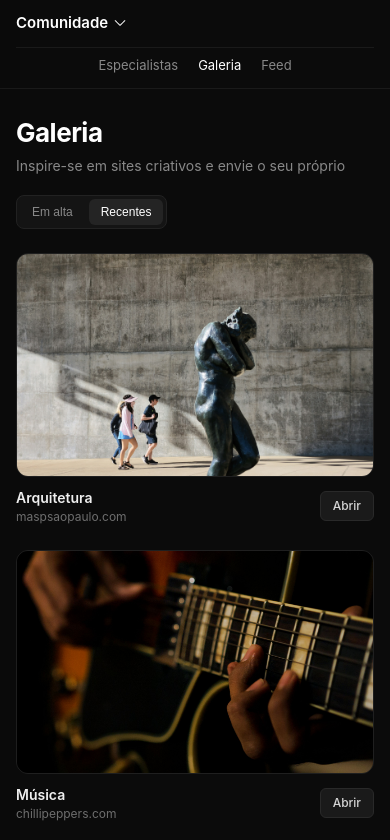
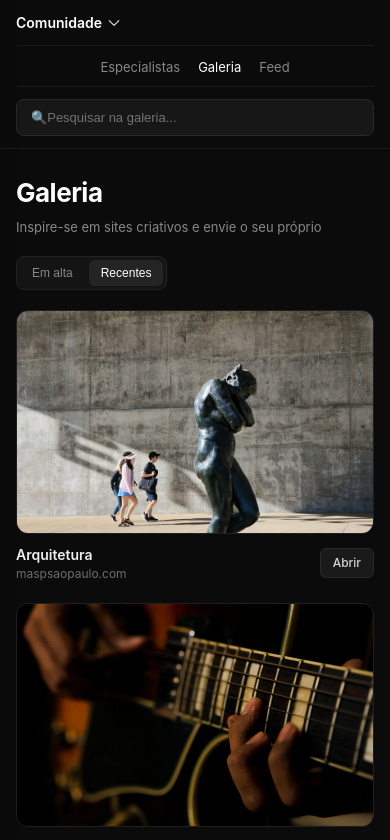
Before and after one commit to arthurzhfmn/ads-faculdade, a PHP site: page / in a window 390 px wide. Shown: the top 840 px of the page. Run offline with PHP 8.4, Linux system fonts and the light colour scheme.

Commit message:
Update style.css

```diff
--- a/2-semestre/desenvolvimento-web-responsivo/atividade-layout/css/style.css
+++ b/2-semestre/desenvolvimento-web-responsivo/atividade-layout/css/style.css
@@ -5,6 +5,12 @@
   margin: 0;
   padding: 0;
   box-sizing: border-box;
+}
+
+html, body {
+  width: 100%;
+  max-width: 100vw;
+  overflow-x: hidden;
 }
 
 body {
@@ -245,61 +251,110 @@ main h2 {
   border-color: #3a3a3a;
 }
 
+.busca-mobile {
+  display: none;
+  margin-bottom: 24px;
+}
+
+.busca-mobile input {
+  width: 100%;
+  background-color: #1a1a1a;
+  border: 1px solid #2d2d2d;
+  border-radius: 8px;
+  color: #ffffff;
+  padding: 10px 14px;
+  font-size: 13px;
+  outline: none;
+  box-sizing: border-box;
+}
+
+.busca-mobile input:focus {
+  border-color: #444444;
+}
+
+.busca-mobile input::placeholder {
+  color: #737373;
+}
 /* ==========================================================================
-   RESPONSIVIDADE (TELAS MENORES / CELULAR)
+   RESPONSIVIDADE (MOBILE / TELAS ATÉ 768px)
    ========================================================================== */
 @media (max-width: 768px) {
   header {
     padding: 12px 16px;
+    width: 100%;
+    box-sizing: border-box;
   }
 
+  /* No mobile, desmonta a grade de 3 colunas e empilha em linhas limpas */
   header > ul {
     display: flex;
     flex-direction: column;
     align-items: stretch;
     gap: 12px;
+    width: 100%;
   }
 
+  /* Linha 1: Botão Comunidade */
   header ul .left {
+    justify-self: auto;
     display: flex;
     align-items: center;
     justify-content: flex-start;
   }
 
   header ul .left a {
-    font-size: 15px;
+    font-size: 14px;
   }
 
+  /* Linha 2: Links (Especialistas, Galeria, Feed) centralizados */
   header ul .centro {
+    justify-self: auto;
     display: flex;
     justify-content: center;
     align-items: center;
-    gap: 20px;
-    padding-top: 4px;
+    gap: 18px;
+    padding: 8px 0;
     border-top: 1px solid #1a1a1a;
+    border-bottom: 1px solid #1a1a1a;
+    width: 100%;
   }
 
   header ul .centro li a {
     font-size: 13px;
   }
 
+  /* Linha 3: Barra de pesquisa ocupando a largura total no topo */
   header ul .item-pesquisa {
-    display: none;
+    justify-self: auto;
+    display: flex !important;
+    width: 100%;
   }
 
+  header ul .item-pesquisa form {
+    width: 100%;
+  }
+
+  header ul .item-pesquisa input {
+    width: 100% !important;
+    font-size: 13px;
+    padding: 10px 14px;
+    box-sizing: border-box;
+  }
+
+  /* Ajustes gerais de layout mobile */
   main {
+    width: 100%;
     padding: 24px 16px;
+    box-sizing: border-box;
   }
 
   main h1 {
-    display: block;
     font-size: 26px;
-    margin-bottom: 4px;
+    margin-bottom: 6px;
   }
 
   main h2 {
-    display: block;
-    font-size: 14px;
+    font-size: 13px;
     line-height: 1.4;
     color: #888888;
     margin-bottom: 20px;
@@ -307,7 +362,7 @@ main h2 {
 
   .filtros {
     display: inline-flex;
-    margin-bottom: 24px;
+    margin-bottom: 20px;
   }
 
   .filtro-button {
@@ -317,6 +372,7 @@ main h2 {
 
   .galeria-cards {
     grid-template-columns: 1fr;
-    gap: 24px;
+    gap: 20px;
+    width: 100%;
   }
 }
```
